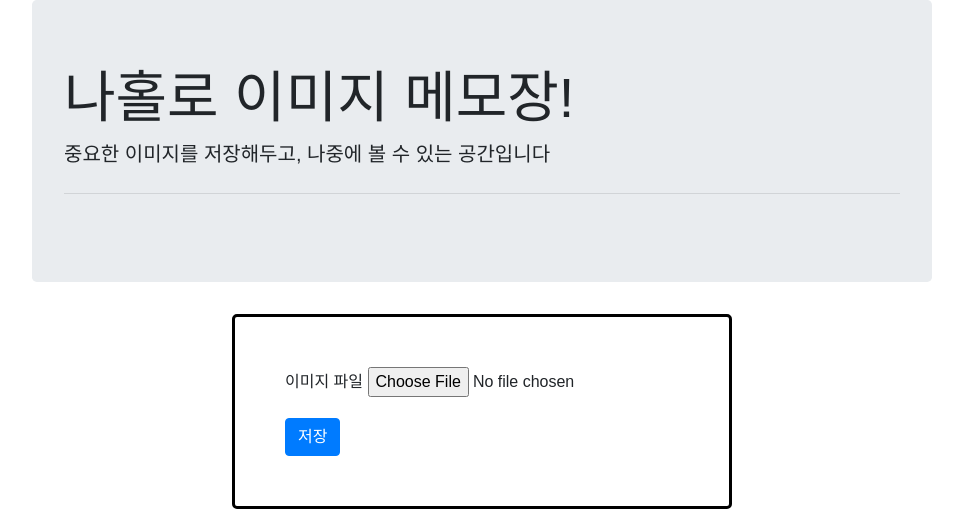
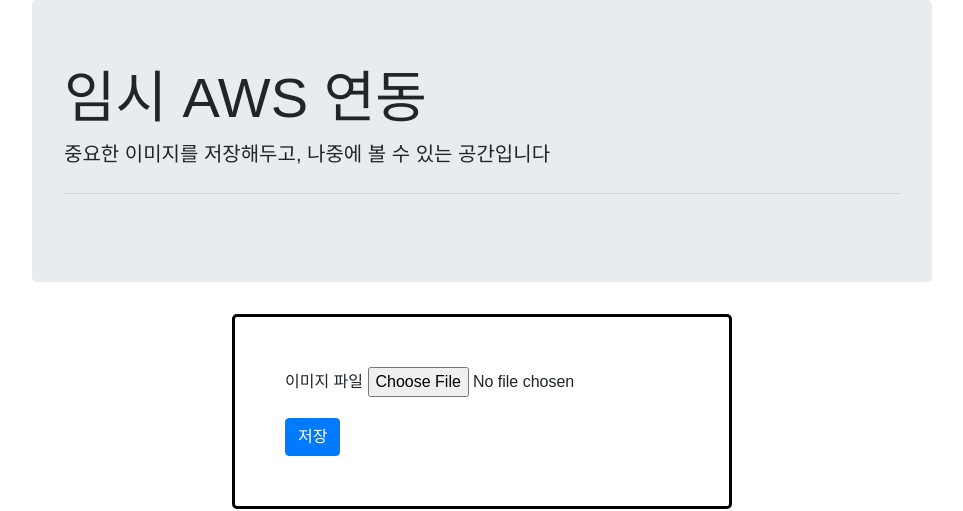
Before and after one commit to eunag63/Study-AWS, a plain HTML site: page index.html in a window 1280 px wide. Shown: the top 511 px of the page, without its empty margins (158-1121 px from the left). Drawn offline with nearby package versions, Linux system fonts and the light colour scheme; a web font is replaced by a local one.

Commit message:
연동 테스트

```diff
--- a/index.html
+++ b/index.html
@@ -58,7 +58,7 @@
 <body>
 <div class="wrap">
     <div class="jumbotron">
-        <h1 class="display-4">나홀로 이미지 메모장!</h1>
+        <h1 class="display-4">임시 AWS 연동</h1>
         <p class="lead">중요한 이미지를 저장해두고, 나중에 볼 수 있는 공간입니다</p>
         <hr class="my-4">
     </div>
```
